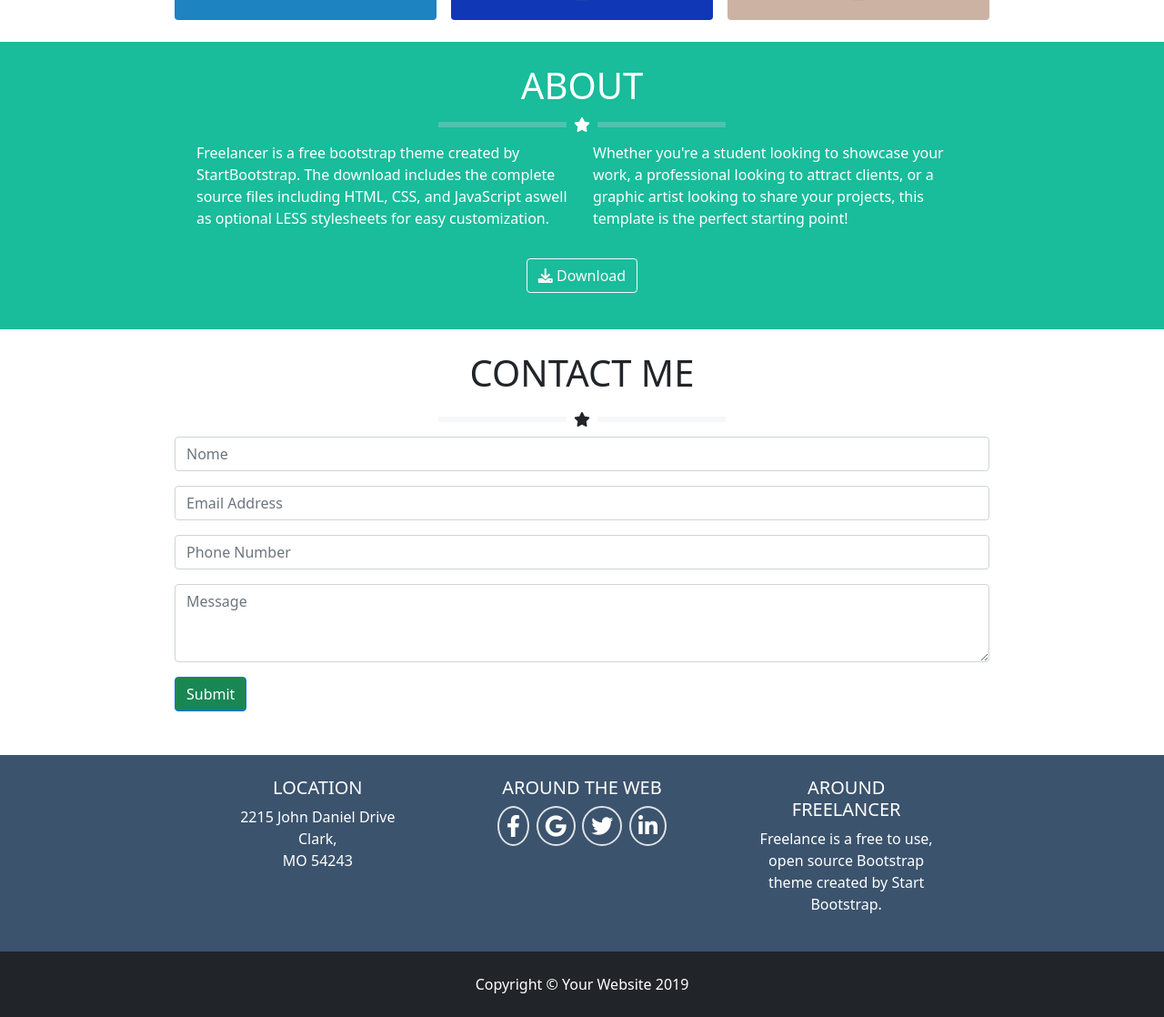
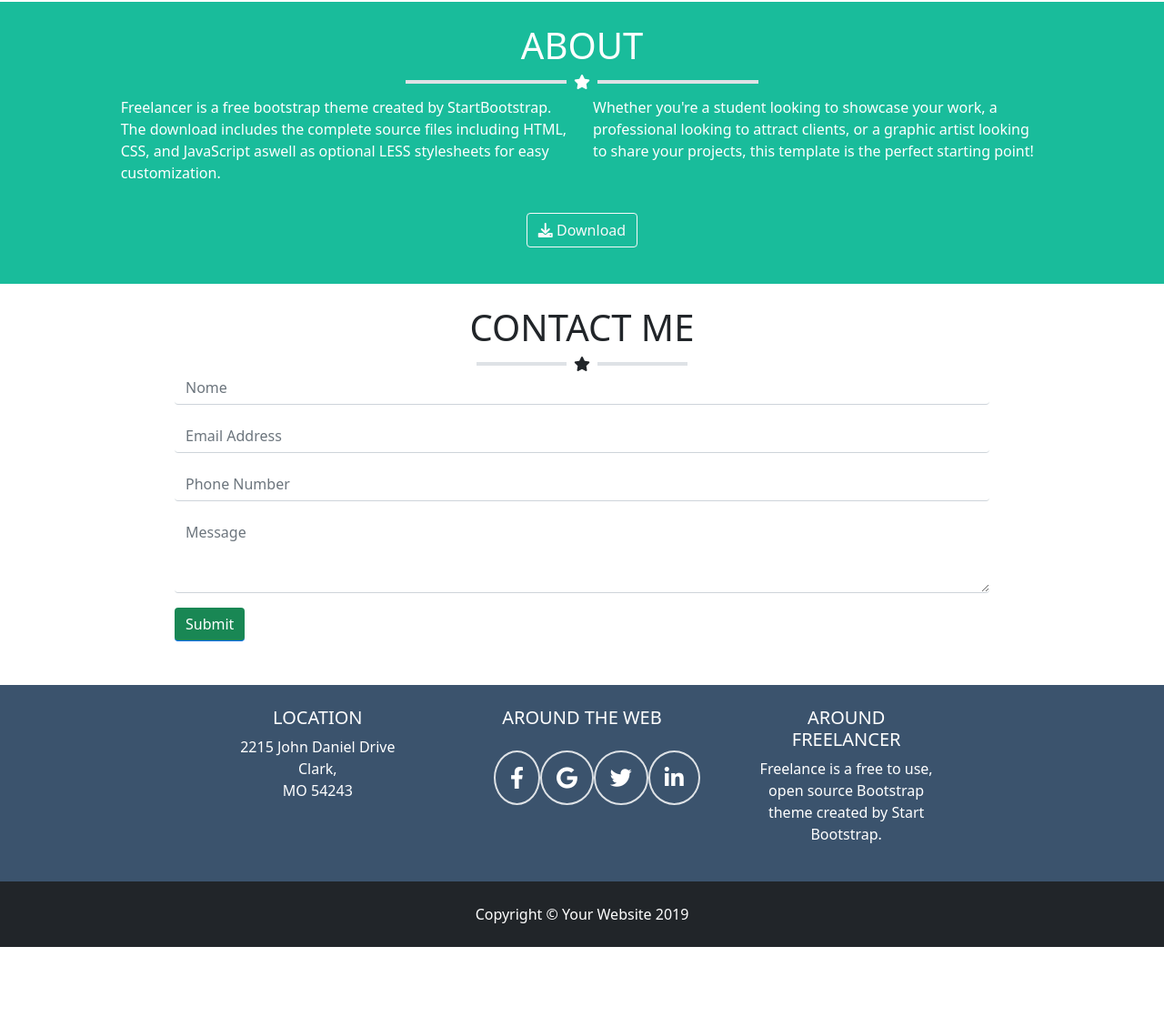
Before and after one commit to esseppi/html-css-bootstrap-freelancer, a plain HTML site: page index.html in a window 1280 px wide. Shown: the part 1028-2146 px from the top of the page at 91% size. After the commit the page ends 2069 px from the top, so only its background shows below. Drawn offline with nearby package versions, Linux system fonts and the light colour scheme.

Commit message:
credo finito

```diff
--- a/index.html
+++ b/index.html
@@ -59,9 +59,10 @@
         </div>
         <div class="row-col-3">
             <div class="d-flex justify-content-center align-items-center mt-2 mb-2">
-                <hr class="border border-3 me-2 col-6 col-md-1">
-                <i class="fas fa-star"></i>
-                <hr class="border border-3 ms-2 col-6 col-md-1">
+                <div class="border border-2 me-2 col-6 col-md-1">
+                </div> <i class="fas fa-star"></i>
+                <div class="border border-2 ms-2 col-6 col-md-1">
+                </div>
             </div>
         </div>
         <div class="row">
@@ -71,20 +72,18 @@
         </div>
     </section>
     <!-- PORTFOLIO -->
-    <section class="container portfolio">
-        <div class="row">
-            <div class="col-12 mt-4 d-flex flex-column align-items-center justify-content-center">
-                <div class="row justify-content-center px-4 px-lg-0">
+    <section class="container portfolio mt-4">
+        <div class="row justify-content-center">
             <div class="col-6 text-center">
                 <h1>PORTFOLIO</h1>
                 <div class="d-flex justify-content-center align-items-center mb-3">
-                            <hr class="border border-dark border-3 me-2 col-6 col-md-4 col-lg-4">
+                    <div class="border border-2 me-2 col-6 col-md-4 col-lg-4"></div>
                     <i class="fas fa-star"></i>
-                            <hr class="border border-3 ms-2 col-6 col-md-4 col-lg-4">
+                    <div class="border border-2 ms-2 col-6 col-md-4 col-lg-4"></div>
                 </div>
             </div>
-                    <div class="col-auto">
-                        <div class="row row-cols-1 row-cols-md-2 row-cols-lg-3 g-2 g-lg-3">
+        </div>
+        <div class="row row-cols-1 row-cols-md-2 row-cols-lg-3 g-4 px-2 px-md-1 px-lg-0">
             <div class="col">
                 <div class="_card">
                     <img src="img/cabin.png" class="card-img-top rounded" alt="...">
@@ -146,24 +145,19 @@
                 </div>
             </div>
         </div>
-                    </div>
-                </div>
-            </div>
-        </div>
     </section>
     <!-- ABOUT -->
     <section class="about py-4 mt-4 bm-green">
-        <div class="container">
         <div class="row">
-                <div class="col-12">
+            <div class="col-12 col-md-10 m-auto">
                 <div class="row">
                     <h1 class="col-auto m-auto">ABOUT</h1>
                 </div>
-                    <div class="row-col-3">
-                        <div class="container d-flex justify-content-center align-items-center">
-                            <hr class="border border-3 me-2 col-6 col-md-4 col-lg-2">
+                <div class="row">
+                    <div class="my-2 d-flex justify-content-center align-items-center">
+                        <div class="border border-2 me-2 col-6 col-md-4 col-lg-2"></div>
                         <i class="fas fa-star"></i>
-                            <hr class="border border-3 ms-2 col-6 col-md-4 col-lg-2">
+                        <div class="border border-2 ms-2 col-6 col-md-4 col-lg-2"></div>
                     </div>
                 </div>
                 <div class="row px-4 text-justify">
@@ -188,33 +182,43 @@
     <section class="container contact">
         <div class="row">
             <div class="col-12">
+                <div class="row">
+                    <div class="col-auto m-auto">
                         <h1 class="col-auto text-center mt-4">CONTACT ME</h1>
                         <div class="container d-flex justify-content-center align-items-center">
-                    <hr class="border border-3 me-2 col-6 col-md-4 col-lg-2">
-                    <i class="fas fa-star"></i>
-                    <hr class="border border-3 ms-2 col-6 col-md-4 col-lg-2">
+                            <div class="border border-2 me-2 col-6">
+                            </div> <i class="fas fa-star"></i>
+                            <div class="border border-2 ms-2 col-6">
                             </div>
+                        </div>
+                    </div>
+                </div>
+                <div class="row">
                     <div class="col-12 col-md-8 mx-md-auto col-lg-12">
-                    <div class="input-group mb-3 border-top-0 border-left-0 border-right-0">
-                        <input type="text" class="form-control" placeholder="Nome" aria-describedby="basic-addon1">
+                        <div class="input-group mb-3">
+                            <input type="text" class="form-control border-top-0 border-start-0 border-end-0"
+                                placeholder="Nome" aria-describedby="basic-addon1">
                         </div>
                         <div class="mb-3">
-                        <input type="email" class="form-control" id="exampleFormControlInput1"
-                            placeholder="Email Address">
+                            <input type="email" class="form-control border-top-0 border-start-0 border-end-0"
+                                id="exampleFormControlInput1" placeholder="Email Address">
                         </div>
                         <div class="input-group mb-3">
-                        <input type="number" class="form-control" placeholder="Phone Number"
-                            aria-describedby="basic-addon1">
+                            <input type="number" class="form-control border-top-0 border-start-0 border-end-0"
+                                placeholder="Phone Number" aria-describedby="basic-addon1">
                         </div>
                         <div class="mb-3">
-                        <textarea class="form-control" id="exampleFormControlTextarea1" placeholder="Message"
-                            rows="3"></textarea>
+                            <textarea class="form-control border-top-0 border-start-0 border-end-0"
+                                id="exampleFormControlTextarea1" placeholder="Message" rows="3"></textarea>
                         </div>
-                    <input class="btn btn-primary bg-success" type="submit" value="Submit">
+                        <input class="btn btn-primary bg-success border-top-0 border-start-0 border-end-0" type="submit"
+                            value="Submit">
+                    </div>
                 </div>
             </div>
         </div>
     </section>
+    <!-- FOOTER -->
     <footer class="bm-footer">
         <div class="container mt-5 py-4">
             <div class="row justify-content-between align-items-start px-lg-4">
@@ -223,12 +227,12 @@
                     <p>2215 John Daniel Drive Clark,<br>MO 54243</p>
                 </div>
                 <div class="col-8 mx-auto col-md-3 col-lg-3 text-center">
-                    <h5>AROUND THE WEB</h5>
+                    <h5 class="mb-4">AROUND THE WEB</h5>
                     <div class="d-flex my-2 justify-content-around">
-                        <i class="fab p-2 fa-facebook-f rounded-circle border border-2"></i>
-                        <i class="fab p-2 fa-google rounded-circle border border-2"></i>
-                        <i class="fab p-2  fa-twitter rounded-circle border border-2"></i>
-                        <i class="fab p-2  fa-linkedin-in rounded-circle border border-2"></i>
+                        <i class="fab p-3 fa-facebook-f rounded-circle border border-2"></i>
+                        <i class="fab p-3 fa-google rounded-circle border border-2"></i>
+                        <i class="fab p-3 fa-twitter rounded-circle border border-2"></i>
+                        <i class="fab p-3 fa-linkedin-in rounded-circle border border-2"></i>
                     </div>
                 </div>
                 <div class="col-8 mx-auto col-md-3 col-lg-3 text-center">
```
Lines whose indentation alone changed are shown as unchanged.
